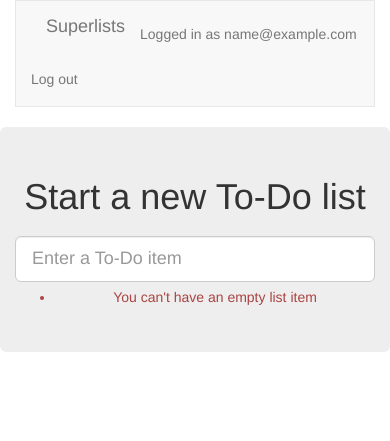
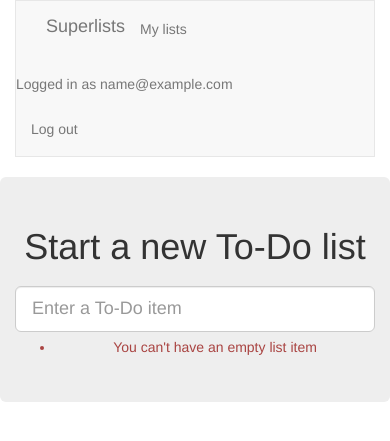
Before and after one commit to adityaprakash-bobby/py-tdd, a Django app: page /lists/new in a window 390 px wide. Shown: the top 441 px of the page. Run offline with Django 3.2, Linux system fonts and the light colour scheme; the visitor is signed in with stand-in values (Sample User, id 1); some libraries are stand-ins or nearby versions.

Commit message:
update base template; check if my_lists uses correct template

```diff
--- a/lists/templates/base.html
+++ b/lists/templates/base.html
@@ -14,6 +14,9 @@
             <div class="container-fluid">
                 <a class="navbar-brand" href="/">Superlists</a>
                 {% if user.email %}
+                <ul class="nav navbar-nav navbar-left">
+                    <li><a href="{% url 'my_lists' user.email %}">My lists</a></li>
+                </ul>
                 <ul class="nav navbar-nav navbar-right">
                     <li class="navbar-text">Logged in as {{ user.email }}</li>
                     <li><a href="{% url 'logout' %}">Log out</a></li>
@@ -48,15 +51,17 @@
             <div class="col-md-6 col-md-offset-3 jumbotron">
                 <div class="text-center">
                     <h1>{% block header_text %}{% endblock %}</h1>
-                    <form action="{% block form_action %}{% endblock %}" method="POST">
+                    {% block list_form %}
+                    <form method="POST" action="{% block form_action %}{% endblock %}">
+                        {{ form.text }}
                         {% csrf_token %}
-                        {{ form.text }}
                         {% if form.errors %}
-                            <div class="form-group has-error">
-                                <span class="help-block">{{ form.text.errors }}</span>
-                            </div>
+                        <div class="form-group has-error">
+                            <div class="help-block">{{ form.text.errors }}</div>
+                        </div>
                         {% endif %}
                     </form>
+                    {% endblock %}
                 </div>
             </div>
         </div>
@@ -64,6 +69,14 @@
             {% block table %}
             {% endblock %}
         </div>
+
+        <div class="row">
+            <div class="col-md-6 col-md-offset-3">
+            {% block extra_content %}
+            {% endblock %}
+            </div>
+        </div>
+
     </div>
 
     <!-- JQuery and Custom Scripts -->
```
Also changed, not shown: lists/tests/test_views.py (+5 -0 lines).
